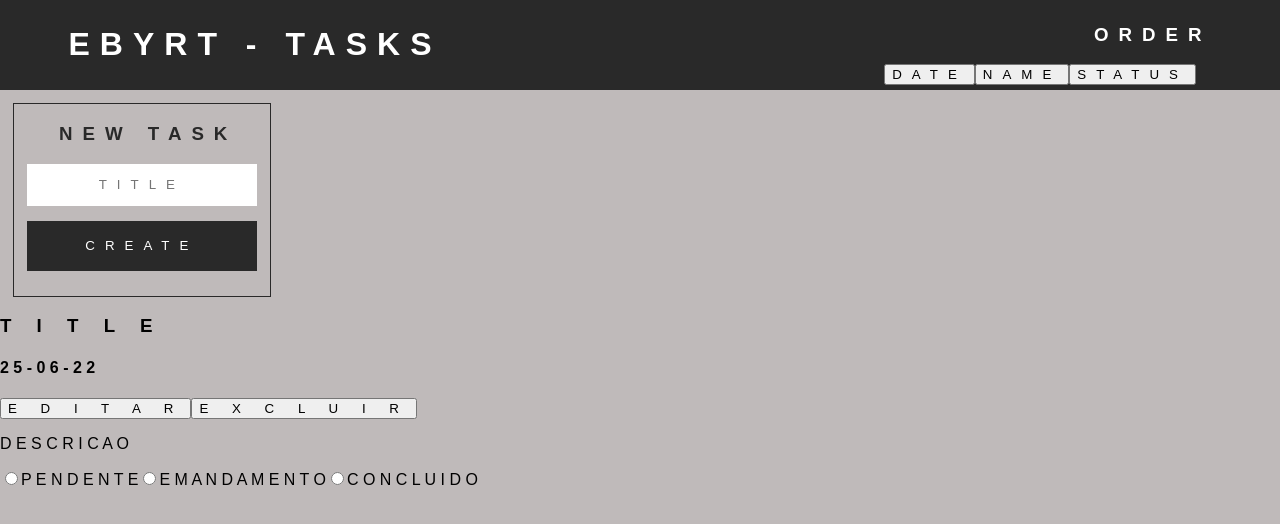
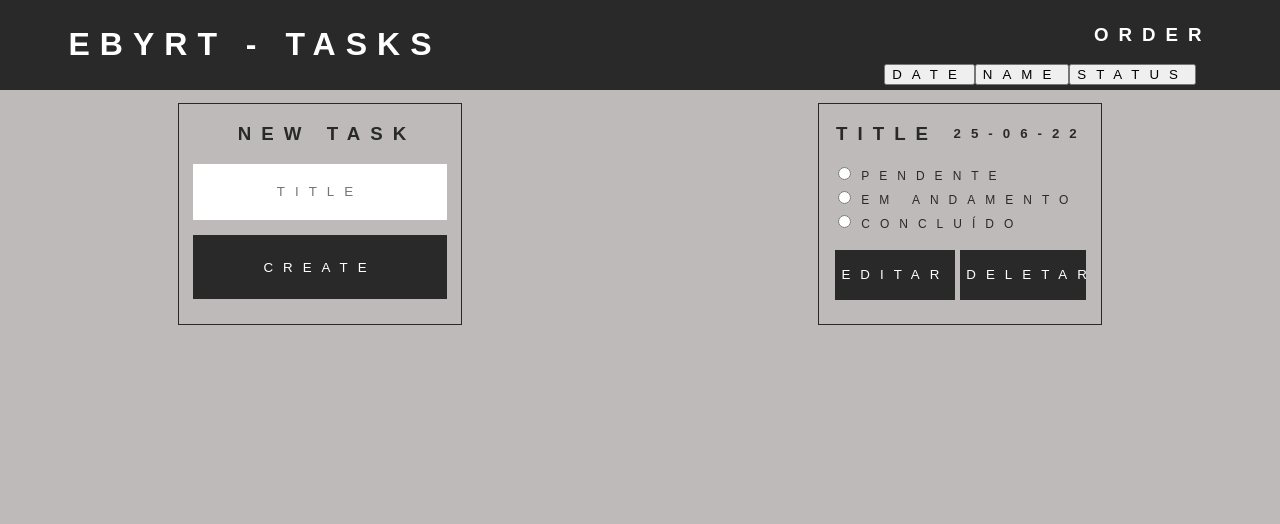
Before and after one commit to mabiiak/ebyrt-task, a React (Create React App) app: page / in a window 1280 px wide. Shown: the top 524 px of the page. Built offline with nearby package versions, Linux system fonts and the light colour scheme.

Commit message:
style: define style for card tasks

```diff
--- a/src/frontend/components/TaskCard.js
+++ b/src/frontend/components/TaskCard.js
@@ -1,29 +1,33 @@
 import React, { Component } from 'react';
+import { Task } from '../styles/cardTask';
 
 class TaskCard extends Component {
   render() {
     return (
-      <>
-        <div>
-          <h3>T I T L E</h3>
-          <h4>2 5 - 0 6 - 2 2</h4>
+      <Task>
+        <div id='title'>
+          <h3>TITLE</h3>
+          <h5>25-06-22</h5>
         </div>
-        <div>
-          <button>E D I T A R</button>
-          <button>E X C L U I R</button>
+        <div id='options'>
+          <label for='pendente'>
+            <input type='radio' name='status' id='pendente'/>
+            Pendente
+          </label>
+          <label for='andamento'>
+            <input type='radio' name='status' id='andamento'/>
+            Em andamento
+          </label>
+          <label for='Concluído'>
+            <input type='radio' name='status' id='Concluído'/>
+            concluído
+          </label>
         </div>
-        <p>
-          D E S C R I C A O
-        </p>
-        <div>
-          <input type='radio' name='status' id='pendente'/>
-          <label for='pendente'>P E N D E N T E</label>
-          <input type='radio' name='status' id='andamento'/>
-          <label for='andamento'>E M A N D A M E N T O</label>
-          <input type='radio' name='status' id='Concluído'/>
-          <label for='Concluído'>C O N C L U I D O</label>
+        <div id='buttons'>
+          <button>EDITAR</button>
+          <button>DELETAR</button>
         </div>
-      </>
+      </Task>
     )
   }
 }
--- a/src/frontend/pages/Home.js
+++ b/src/frontend/pages/Home.js
@@ -2,14 +2,17 @@ import React, { Component } from 'react';
 import Create from '../components/Create';
 import Header from '../components/Header';
 import RenderTask from '../components/RenderTask';
+import { Total } from '../styles/render';
 
 class Home extends Component {
   render() {
     return (
       <>
         <Header />
-        <Create />
-        <RenderTask />
+        <Total>
+          <Create />
+          <RenderTask />
+        </Total>
       </>
     )
   }
--- a/src/frontend/styles/cardTask.js
+++ b/src/frontend/styles/cardTask.js
@@ -6,7 +6,8 @@ export const CardCreate = styled.div`
   display: flex;
   flex-direction: column;
   margin: 1%;
-  width: 20%;
+  width: 22%;
+  height: 220px;
   text-align: center;
 
   h3 {
@@ -16,7 +17,7 @@ export const CardCreate = styled.div`
 
   input {
     border: none;
-    height: 40px;
+    height: 60px;
     margin-bottom: 15px;
     margin-left: 5%;
     margin-right: 5%;
@@ -27,7 +28,7 @@ export const CardCreate = styled.div`
     background-color: ${ secondBg };
     border: none;
     color: white;
-    height: 50px;
+    height: 70px;
     margin-bottom: 25px;
     margin-left: 5%;
     margin-right: 5%;
@@ -37,3 +38,56 @@ export const CardCreate = styled.div`
     background-color: ${ detail };
   }
 `;
+
+export const Task = styled.div`
+  border: solid ${ secondBg } 1px;
+  display: flex;
+  flex-direction: column;
+  height: 220px;
+  margin: 1%;
+  width: 22%;
+  text-align: center;
+
+  #title {
+    color: ${ secondBg };
+    display: flex;
+    justify-content: space-between;
+    margin-left: 6%;
+    margin-right: 5%;
+  }
+
+  #options {
+    align-items: start;
+    color: ${ secondBg };
+    display:flex;
+    flex-direction: column;
+    margin: 0 5% 5% 5%;
+
+    input {
+      margin-right: 10px;
+    }
+
+    label {
+      margin-bottom: 5px;
+      font-size: 12px;
+    }
+  }
+
+  #buttons {
+    display: flex;
+    margin: 0 7% 0 4%;
+
+    button {
+      background-color: ${ secondBg };
+      border: none;
+      color: white;
+      height: 50px;
+      width: 50%;
+      margin-left: 5px;
+    }
+
+    button:active {
+      background-color: ${ detail };
+    }
+  }
+`;
--- /dev/null
+++ b/src/frontend/styles/render.js
@@ -0,0 +1,7 @@
+import styled from 'styled-components';
+
+export const Total = styled.div`
+  display: flex;
+  flex-wrap: wrap;
+  justify-content: space-around;
+`;
--- a/src/index.css
+++ b/src/index.css
@@ -5,6 +5,7 @@ body {
   padding: 0;
 }
 
-button, input, h1, h3 {
+button, input, h1, h3, h5, label {
   letter-spacing: 10px;
+  text-transform: uppercase;
 }
```
